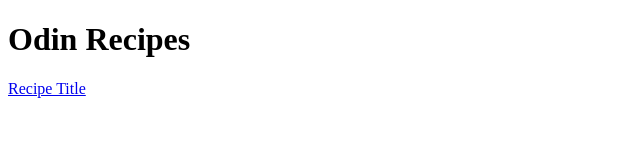
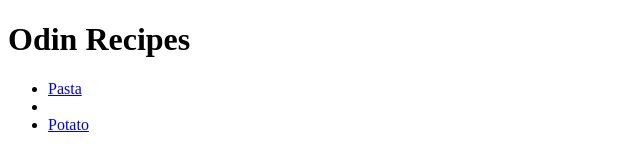
Before and after one commit to marwane223/odin-recipes, a plain HTML site: page index.html in a window 1280 px wide. Shown: the whole page, without its empty margins (0-640 px from the left). Drawn offline with Linux system fonts and the light colour scheme.

Commit message:
add recipes to main page

```diff
--- a/index.html
+++ b/index.html
@@ -6,6 +6,10 @@
     </head>
     <body>
         <h1>Odin Recipes</h1>
-        <a href="recipes/pasta.html">Recipe Title</a>
+        <ul>
+            <li><a href="recipes/pasta.html">Pasta</a></li>
+            <li><a href="recipes/cake.html"></a></li>
+            <li><a href="recipes/potato.html">Potato</a></li>
+        </ul>
     </body>
 </html>
```
